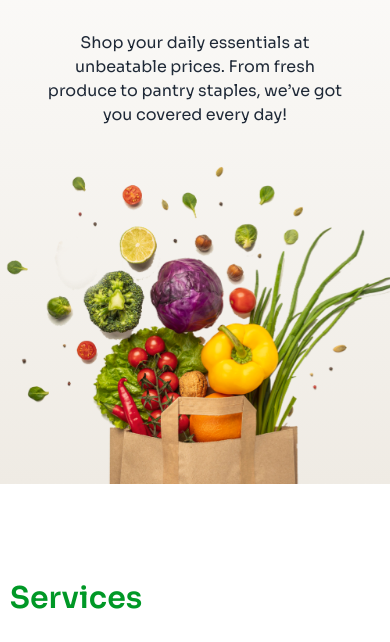
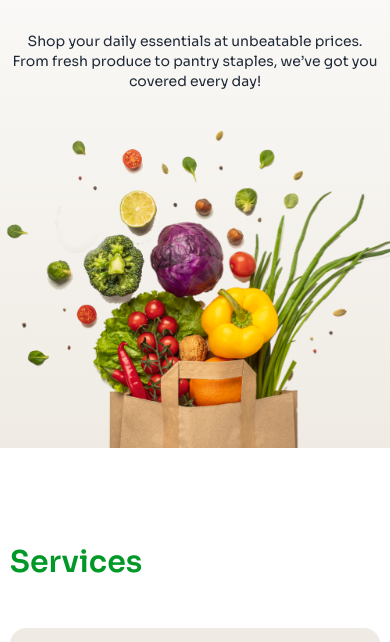
Before and after one commit to whatsjunayed/Assignment-3-category_0002, a plain HTML site: page index.html in a window 390 px wide. Shown: the part 209-851 px from the top of the page. Drawn offline with nearby package versions, Linux system fonts and the light colour scheme.

```diff
--- a/index.html
+++ b/index.html
@@ -181,7 +181,7 @@
               </span>
               On, Prices You’ll Love!
             </h1>
-            <p class="py-6 w-4/5 md:w-3/4 mx-auto">
+            <p class="py-6 md:w-3/4 mx-auto text-sm sm:text-base">
               Shop your daily essentials at unbeatable prices. From fresh
               produce to pantry staples, we’ve got you covered every day!
             </p>
```
Also changed, not shown: c2-assets/fav.svg (added).
